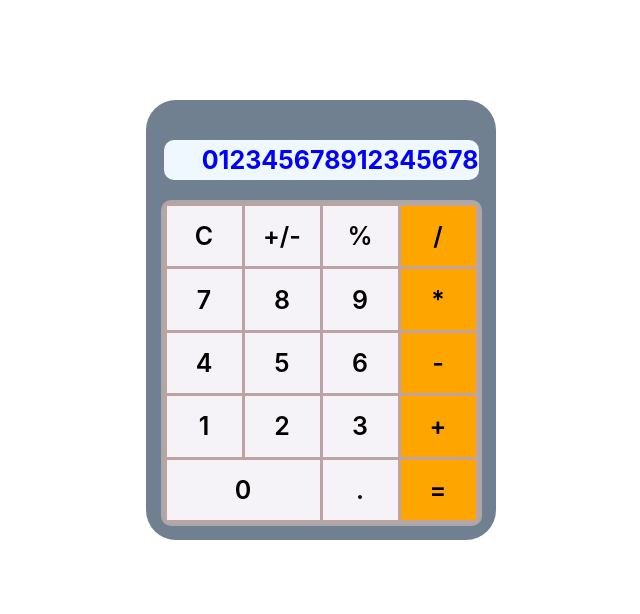
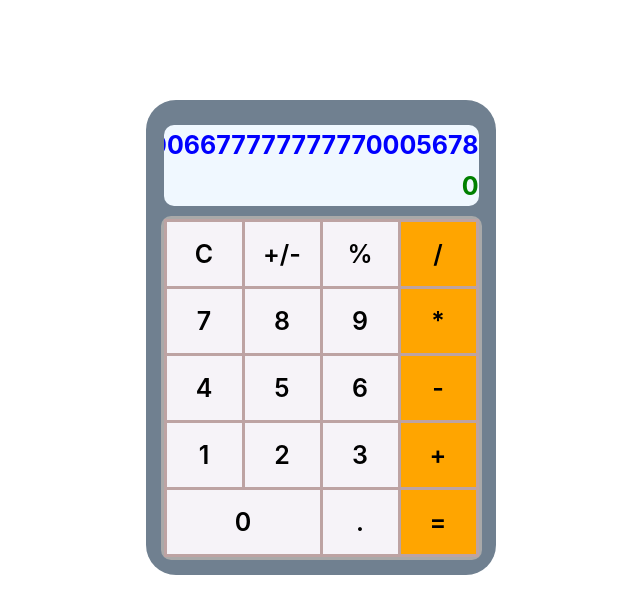
Before and after one commit to premnarayanp/Calculator, a React (Create React App) app: page / in a window 1280 px wide. Shown: the top 614 px of the page, without its empty margins (319-959 px from the left). Built offline with nearby package versions, Linux system fonts and the light colour scheme.

Commit message:
Display query

```diff
--- a/src/components/Display.js
+++ b/src/components/Display.js
@@ -3,7 +3,8 @@ import "../styles/display.css";
  const Display=()=>{
   return (
     <div className='display'>
-      <p id='result'>012345678912345678</p>
+      <p id='query'  className='display-items'>000000006677777777770005678</p>
+      <p id='result' className='display-items'>0</p>
     </div>
   );
 
--- a/src/styles/App.css
+++ b/src/styles/App.css
@@ -1,10 +1,10 @@
 .app {
-    height: 400px;
+    height: 450px;
     width: 350px;
     /*background-color: rgb(153, 135, 138);*/
     background-color: slategrey;
     margin: auto;
     margin-top: 100px;
     border-radius: 30px;
-    padding-top: 40px;
+    padding-top: 25px;
 }
--- a/src/styles/actionBar.css
+++ b/src/styles/actionBar.css
@@ -1,9 +1,9 @@
 .action-bar {
-    height: 80%;
+    height: 75%;
     width: 90%;
     background-color: rgb(246, 243, 248);
     margin: auto;
-    margin-top: 20px;
+    margin-top: 10px;
     border: solid darkgray 3px;
     border-radius: 10px;
     /* display: flex;
--- a/src/styles/display.css
+++ b/src/styles/display.css
@@ -1,41 +1,49 @@
 .display {
-    height: 10%;
+    height: 18%;
     width: 90%;
     margin: auto;
     border: solid darkSgray 3px;
     border-radius: 10px;
     background-color: aliceblue;
-    text-align: right;
     position: relative;
 }
 
-#result {
+.display-items {
     font-size: 25px;
-    color: blue;
     font-weight: 700;
     line-height: 40px;
+    margin: 0;
+}
+
+#query {
+    color: blue;
+    width: 100%;
     position: absolute;
-    padding: 0;
-    margin: 0;
+    top: 0;
     right: 0;
-    overflow: hidden;
-    /* overflow-x: scroll;
-    overflow-y: hidden; */
+    direction: rtl;
+    overflow-x: scroll;
+    overflow-y: hidden;
+}
+
+#result {
+    color: green;
+    position: absolute;
+    bottom: 0;
+    right: 0;
 }
 
 
 /* Hide scrollbar for IE and Edge Firefox*/
 
-
-/* #result {
+#query {
     -ms-overflow-style: none;
     scrollbar-width: none;
-} */
+}
 
 
 /* Hide scrollbar for Chrome, Safari and Opera */
 
-
-/* #result::-webkit-scrollbar {
+#query::-webkit-scrollbar {
     display: none;
-} */
+}
```
